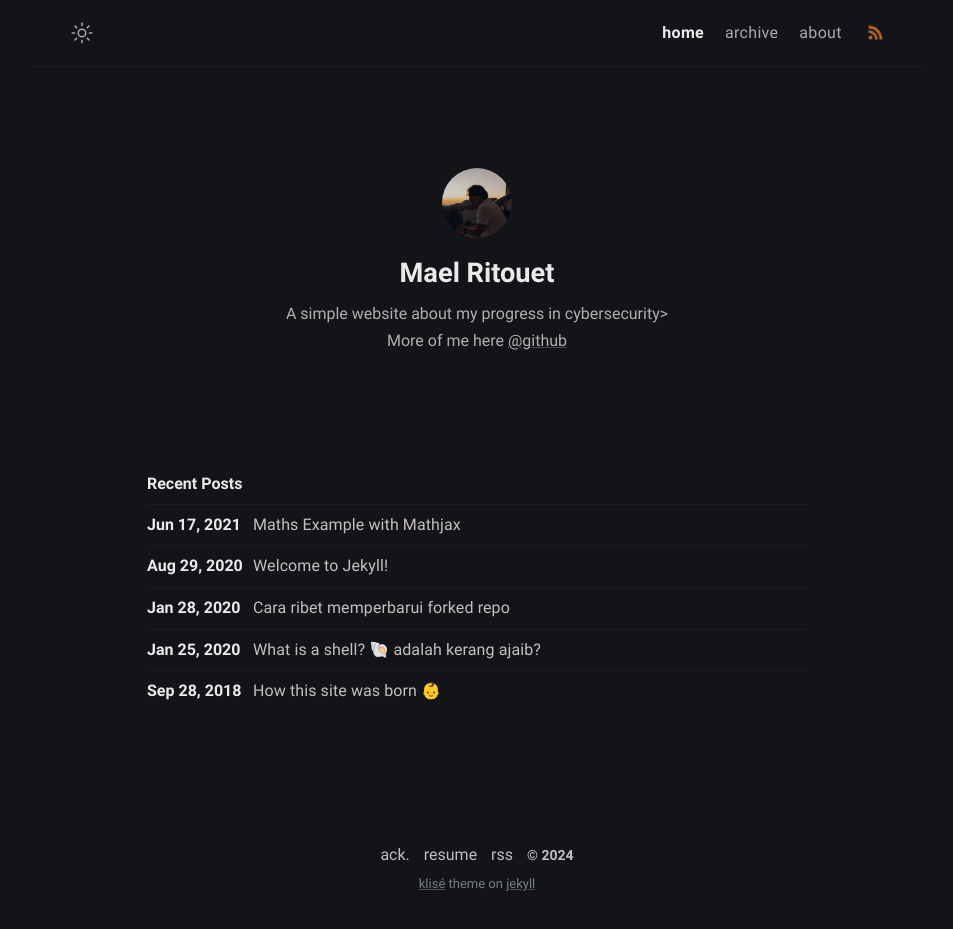
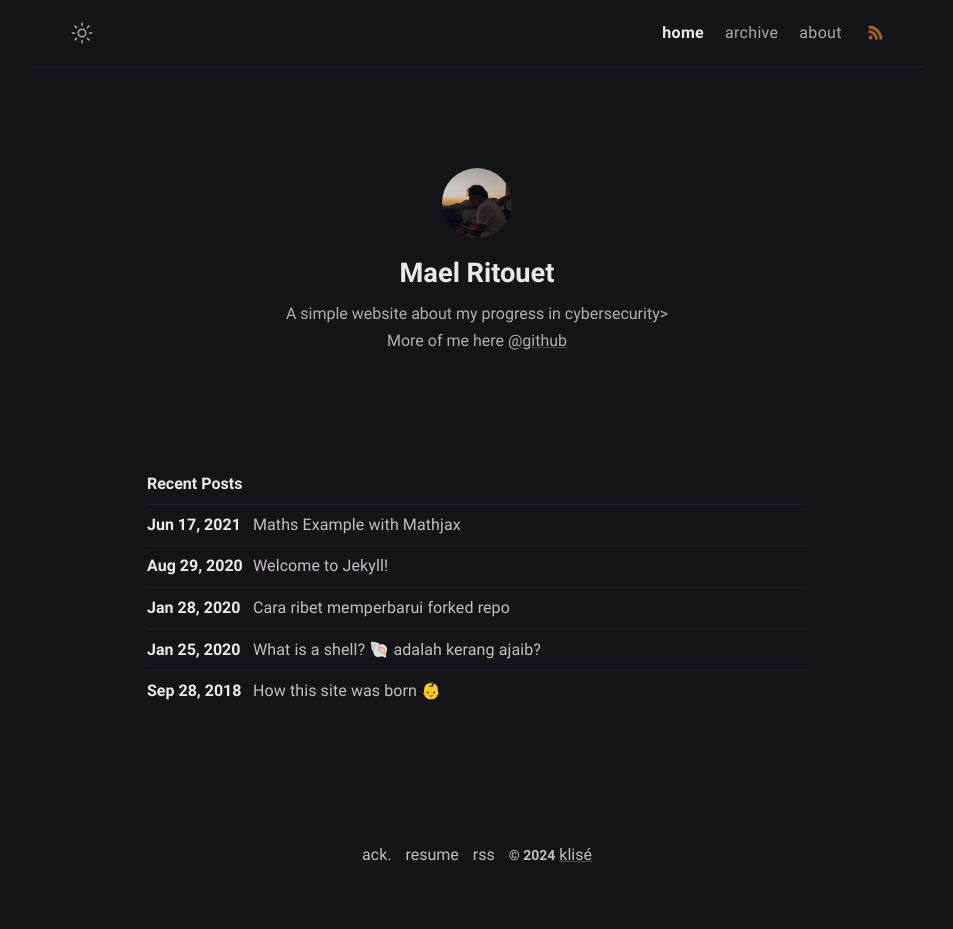
Before and after one commit to maelritouet/maelritouet.github.io, a Jekyll site: the page built from index.md, in a window 1280 px wide. Shown: the whole page, without its empty margins (163-1116 px from the left). Built offline with Jekyll 4.4.1, drawn with Linux system fonts in a browser that asks for light colours; after the commit the page ends 901 px from its top, so only the background shows below that.

Commit message:
Update footer.html

```diff
--- a/_includes/footer.html
+++ b/_includes/footer.html
@@ -3,17 +3,11 @@
   <a class="footer_item" href="javascript::void(0)">resume</a>
   <a class="footer_item" href="/feed.xml">rss</a>
   <span class="footer_item">&copy; {{ site.time | date: "%Y" }}</span>
-  <small class="footer_copyright">
-    <!-- Klisé Theme: https://github.com/piharpi/jekyll-klise -->
     <a
-      href="https://github.com/piharpi/jekyll-klise"
+      href="https://github.com/maelritouet"
       target="_blank"
       rel="noreferrer noopener"
       >klisé</a
-    >
-    theme on
-    <a href="https://jekyllrb.com" target="_blank" rel="noreferrer noopener"
-      >jekyll</a
     >
   </small>
 </footer>
```
